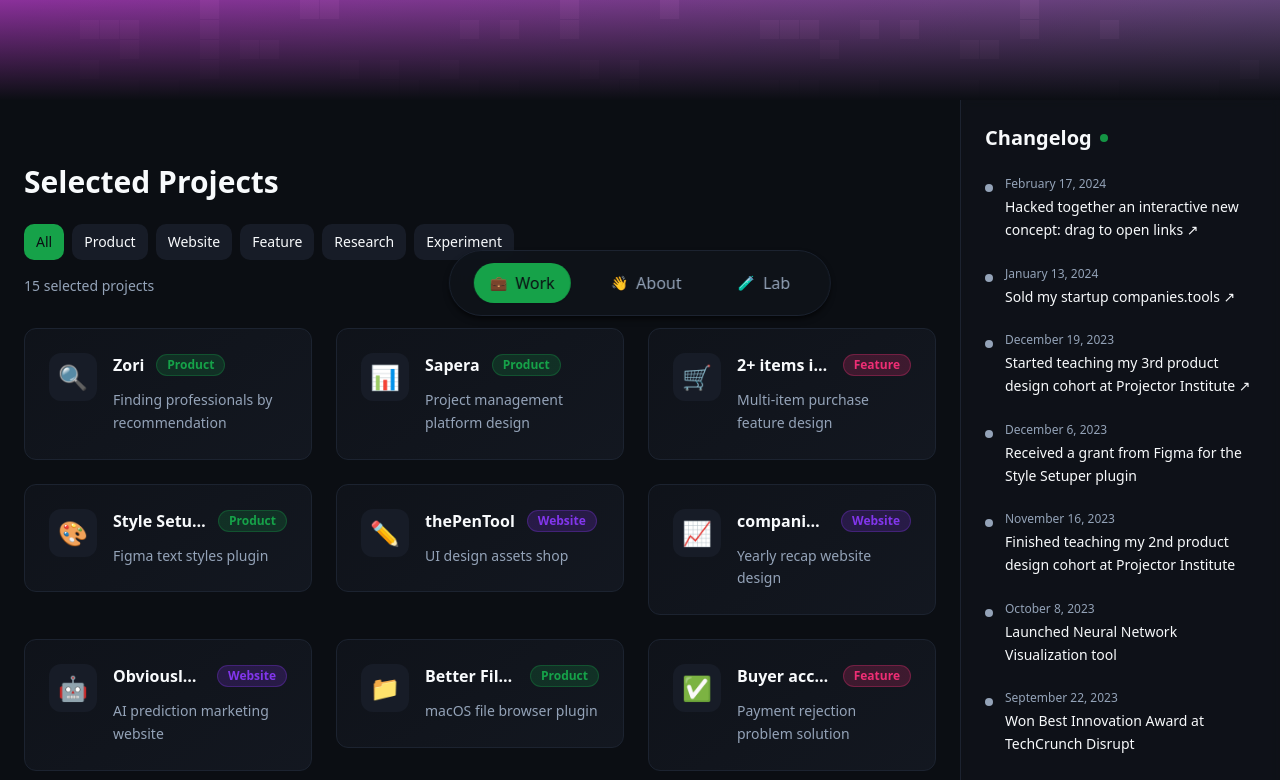
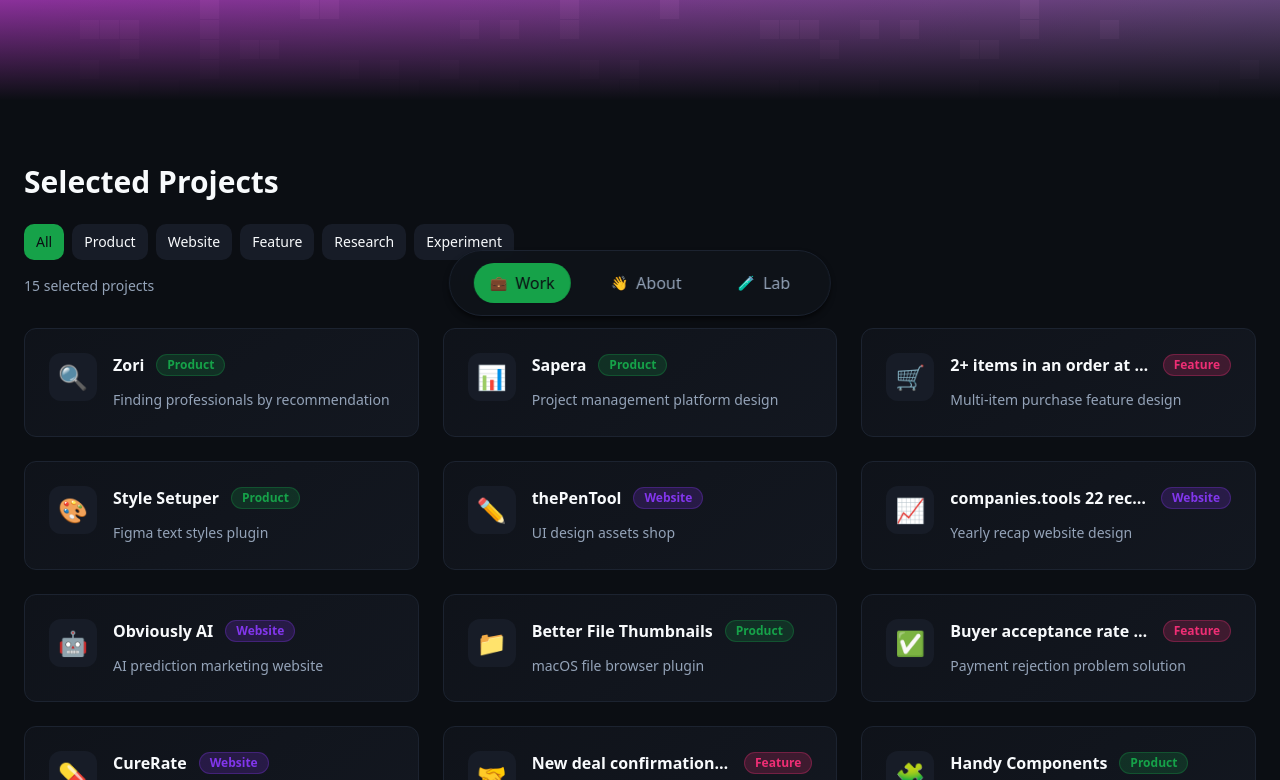
Before and after one commit to abhinav-meh/abhinav-creative-nexus, a React (Vite) app: page / in a window 1280 px wide. Shown: the part 460-1240 px from the top of the page. Built offline with nearby package versions, Linux system fonts and the light colour scheme; a web font is replaced by a local one.

Commit message:
Remove changelog section
Remove the changelog component from the homepage.

```diff
--- a/src/pages/Index.tsx
+++ b/src/pages/Index.tsx
@@ -1,20 +1,12 @@
 import HeroSection from '@/components/HeroSection'
 import ProjectGrid from '@/components/ProjectGrid'
-import Changelog from '@/components/Changelog'
 import Navigation from '@/components/Navigation'
 
 const Index = () => {
   return (
     <div className="min-h-screen bg-background">
       <HeroSection />
-
-      <div className="flex">
-        <main className="flex-1">
-          <ProjectGrid />
-        </main>
-        <Changelog />
-      </div>
-
+      <ProjectGrid />
       <Navigation />
     </div>
   )
```
